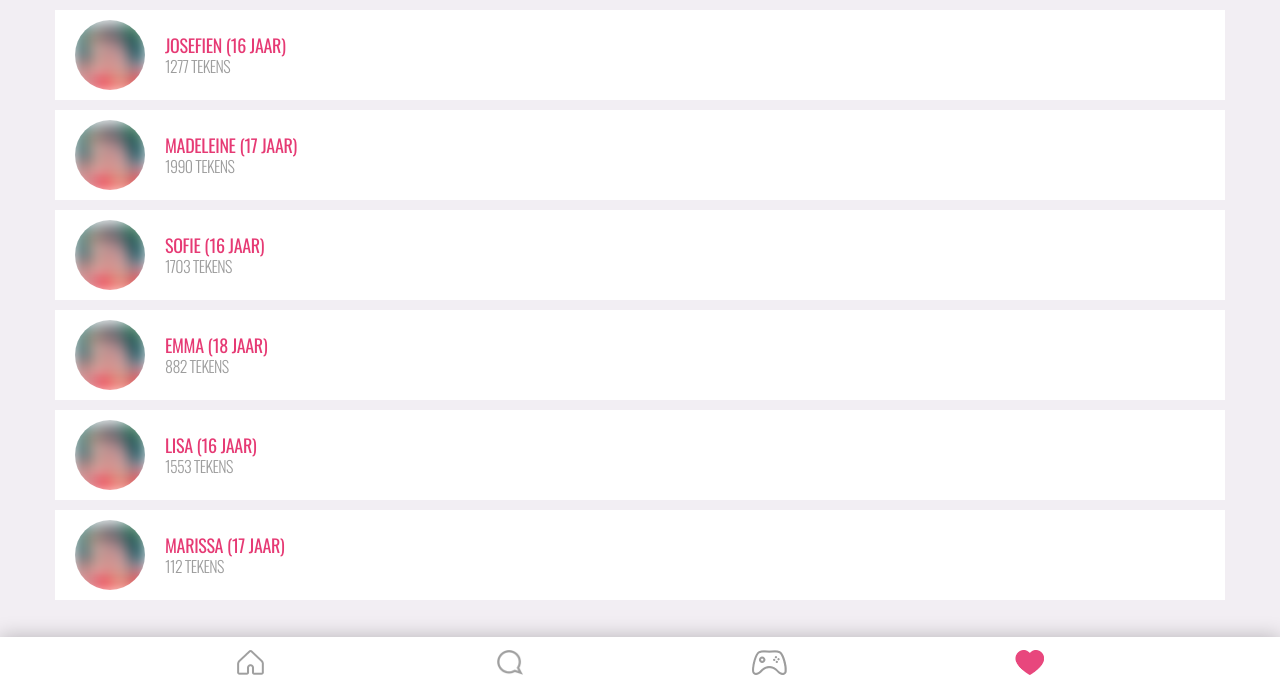
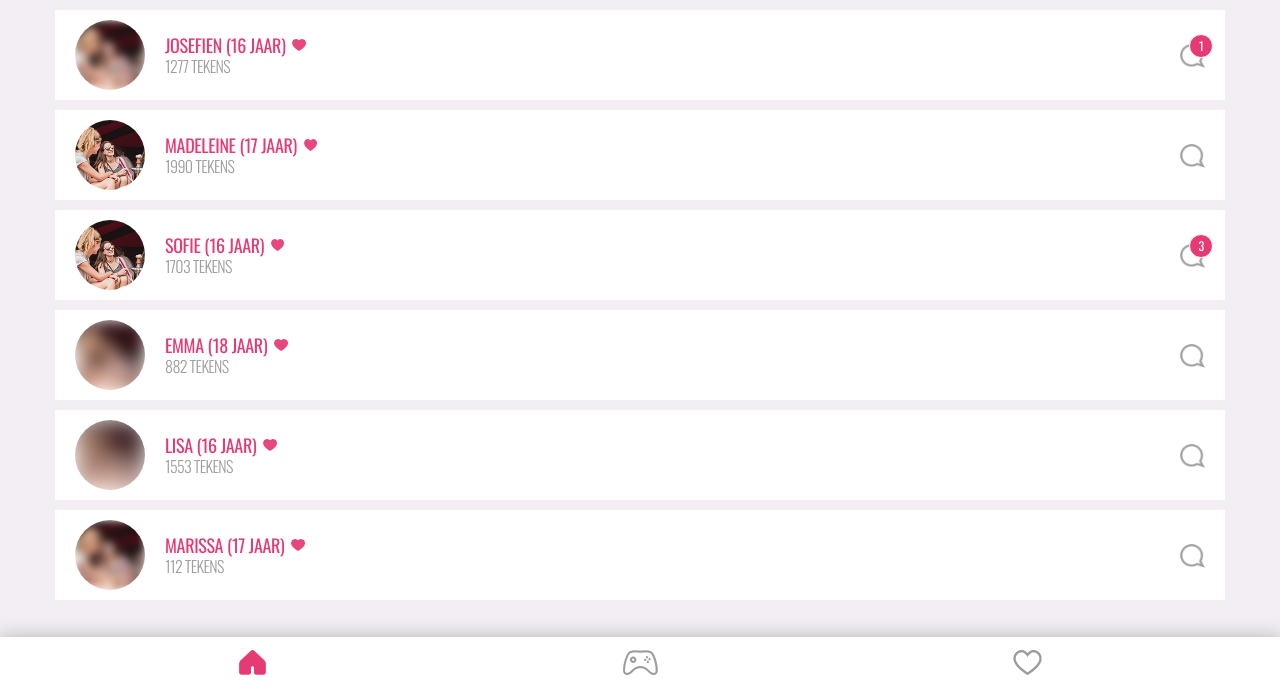
Before and after one commit to VdeJong/fusion_app, a website: page source/participants-2.html in a window 1280 px wide. Shown: the part 113-800 px from the top of the page. Drawn offline with nearby package versions, Linux system fonts and the light colour scheme; files that its build step writes are made by us from their sources; files whose address does not match are found by name.

Commit message:
New iteration: menu and user-block

```diff
--- a/participants.json
+++ b/participants.json
@@ -4,41 +4,49 @@
       "naam": "jijzelf",
       "tekens": 1270,
       "leeftijd": 18,
-      "afbeelding": "images/user-photo.jpg"
+      "afbeelding": "images/user-photo.jpg",
+      "blur": 20,
+      "status": "heart"
     },
     {
       "naam": "robbin",
       "tekens": 1120,
       "leeftijd": 17,
-      "afbeelding": "images/user-photo.jpg"
-
+      "afbeelding": "images/user-photo.jpg",
+      "blur": 0,
+      "status": "heart"
     },
     {
       "naam": "joris",
       "tekens": 170,
       "leeftijd": 17,
-      "afbeelding": "images/user-photo.jpg"
-
+      "afbeelding": "images/user-photo.jpg",
+      "blur": 10,
+      "status": "heart"
     },
     {
       "naam": "diederik",
       "tekens": 782,
       "leeftijd": 16,
-      "afbeelding": "images/user-photo.jpg"
+      "afbeelding": "images/user-photo.jpg",
+      "blur": 30,
+      "status": "heart"
     },
     {
       "naam": "jonathan",
       "tekens": 1122,
       "leeftijd": 18,
-      "afbeelding": "images/user-photo.jpg"
-
+      "afbeelding": "images/user-photo.jpg",
+      "blur": 20,
+      "status": "heart"
     },
     {
       "naam": "pieter",
       "tekens": 112,
       "leeftijd": 18,
-      "afbeelding": "images/user-photo.jpg"
-
+      "afbeelding": "images/user-photo.jpg",
+      "blur": 10,
+      "status": "heart"
     }
   ],
   "women": [
@@ -46,43 +54,61 @@
       "naam": "josefien",
       "tekens": 1277,
       "leeftijd": 16,
-      "afbeelding": "images/user-photo.jpg"
-
+      "afbeelding": "images/user-photo2.jpg",
+      "blur": 10,
+      "status": "heart",
+      "hideCount": "",
+      "messages": 1
     },
     {
       "naam": "madeleine",
       "tekens": 1990,
       "leeftijd": 17,
-      "afbeelding": "images/user-photo.jpg"
-
+      "afbeelding": "images/user-photo2.jpg",
+      "blur": 0,
+      "status": "heart",
+      "hideCount": "hide",
+      "messages": 0
     },
     {
       "naam": "sofie",
       "tekens": 1703,
       "leeftijd": 16,
-      "afbeelding": "images/user-photo.jpg"
-
+      "afbeelding": "images/user-photo2.jpg",
+      "blur": 0,
+      "status": "heart",
+      "hideCount": "",
+      "messages": 3
     },
     {
       "naam": "emma",
       "tekens": 882,
       "leeftijd": 18,
-      "afbeelding": "images/user-photo.jpg"
-
+      "afbeelding": "images/user-photo2.jpg",
+      "blur": 20,
+      "status": "heart",
+      "hideCount": "hide",
+      "messages": 0
     },
     {
       "naam": "lisa",
       "tekens": 1553,
       "leeftijd": 16,
-      "afbeelding": "images/user-photo.jpg"
-
+      "afbeelding": "images/user-photo2.jpg",
+      "blur": 30,
+      "status": "heart",
+      "hideCount": "hide",
+      "messages": 0
     },
     {
       "naam": "marissa",
       "tekens": 112,
       "leeftijd": 17,
-      "afbeelding": "images/user-photo.jpg"
-
+      "afbeelding": "images/user-photo2.jpg",
+      "blur": 10,
+      "status": "heart",
+      "hideCount": "hide",
+      "messages": 0
     }
   ]
 }
--- a/source/participants-2.html
+++ b/source/participants-2.html
@@ -10,19 +10,9 @@
     <link rel="stylesheet" type="text/css" href="css/style.min.css">
 </head>
 <body>
-<!-- COMPONENTS -->
-<!-- Background -->
   <section class="background"></section>
 
-<!-- Header -->
   <header>
-    <div class="back-btn">
-        <a href="#">
-            <figure>
-                <img src="images/arrow-back.png" alt="">
-            </figure>
-        </a>
-    </div>
       <div class="row">
           <div class="columns inner-head">
               <h1>Deelnemers</h1>
@@ -30,7 +20,6 @@
       </div>
   </header>
 
-<!-- Content -->
   <section class="content">
       <div class="row">
           <div class="team-selection right-active">
@@ -40,40 +29,19 @@
               </ul>
               <div class="divider"></div>
           </div>
-
           <div class="columns">
-
-            <!-- Content blocks -->
               <div class="blocks women-user-blocks">
-                <!--
-                User block, rendered by js loop
-
-                <div class="block user-block">
-                    <div class="block-container">
-                        <div class="image blur-20">
-                            <figure>
-                                <img src="images/user-photo.jpg" alt="">
-                            </figure>
-                        </div>
-                        <div class="information">
-                            <h4>Jijzelf (17 jaar)</h4>
-                            <p>1270 tekens</p>
-                        </div>
-                    </div>
-                </div>
-                -->
+                  <!-- User block, rendered by js loop -->
               </div>
           </div>
       </div>
   </section>
 
-<!-- Navbar/menu -->
   <nav>
       <ul>
-        <li class="home"><a href="#"></a></li>
-        <li class="chats"><a href="#"></a></li>
+          <li class="home active"><a href="#"></a></li>
           <li class="games"><a href="#"></a></li>
-        <li class="matches active"><a href="#"></a></li>
+          <li class="matches"><a href="#"></a></li>
       </ul>
   </nav>
 
--- a/source/scripts/base.js
+++ b/source/scripts/base.js
@@ -32,16 +32,17 @@ function init() {
     // function to get participants from .json file
     $.getJSON('../participants.json', function (data) {
         $.each(data.men, function (i, f) {
-            var userBlock = '<div class="block user-block"><div class="block-container"><div class="image blur-20"><figure><img src="'+ f.afbeelding + '" alt=""></figure></div><div class="information"><h4>' + f.naam +' (' + f.leeftijd + ' jaar)' + '</h4><p>' + f.tekens + ' tekens </p></div></div></div>';
+            // var userBlock = '<div class="block user-block"><div class="block-container"><div class="image blur-20"><figure><img src="'+ f.afbeelding + '" alt=""></figure></div><div class="information"><h4>' + f.naam +' (' + f.leeftijd + ' jaar)' + '</h4><p>' + f.tekens + ' tekens </p></div></div></div>';
+            var userBlock = '<div class="block user-block"><div class="block-container"><div class="image blur-'+ f.blur +'"><figure><img src="'+ f.afbeelding +'" alt=""></figure></div><div class="information"><h4>'+ f.naam +' ('+ f.leeftijd +' jaar) <span><img src="images/block-'+ f.status +'.png" alt=""></span></h4><p>'+ f.tekens +' tekens</p></div></div></div>';
 
             $(userBlock).appendTo(".men-user-blocks");
         });
         $.each(data.women, function (i, f) {
-            var userBlock = '<div class="block user-block"><div class="block-container"><div class="image blur-20"><figure><img src="'+ f.afbeelding + '" alt=""></figure></div><div class="information"><h4>' + f.naam + ' (' + f.leeftijd + ' jaar)' + '</h4><p>' + f.tekens + ' tekens </p></div></div></div>';
+            // var userBlock = '<div class="block user-block"><div class="block-container"><div class="image blur-20"><figure><img src="'+ f.afbeelding + '" alt=""></figure></div><div class="information"><h4>' + f.naam + ' (' + f.leeftijd + ' jaar)' + '</h4><p>' + f.tekens + ' tekens </p></div></div></div>';
+            var userBlock = '<div class="block user-block"><div class="block-container"><div class="image blur-'+ f.blur +'"><figure><img src="'+ f.afbeelding +'" alt=""></figure></div><div class="information"><h4>'+ f.naam +' ('+ f.leeftijd +' jaar) <span><img src="images/block-'+ f.status +'.png" alt=""></span></h4><p>'+ f.tekens +' tekens</p></div><div class="open-chat"><a href="#"><img src="images/block-chat.png" alt=""><div class="count-messages '+ f.hideCount +'">'+ f.messages +'</div></a></div></div></div>';
 
             $(userBlock).appendTo(".women-user-blocks");
         })
-
     });
 }
 init();
--- a/source/scss/_components.scss
+++ b/source/scss/_components.scss
@@ -102,7 +102,8 @@ section.content {
     &.right-active {
       .divider {
         &:before {
-          right: 0;
+          // right: 0;
+          left: 50%;
         }
       }
     }
@@ -176,6 +177,9 @@ section.content {
       margin: 0;
     }
 
+    &.user-block {
+      padding-right: 60px;
+    }
     &.chat-block {
       margin-top: 3px;
     }
@@ -460,6 +464,16 @@ section.content {
           text-transform: uppercase;
           letter-spacing: -0.3px;
           margin: 0 0 4px 0;
+
+          span {
+            img {
+              position: relative;
+              vertical-align: top;
+              height: 12px;
+              top: 3px;
+              margin-left: 3px;
+            }
+          }
         }
         p {
           font-weight: 300;
@@ -538,6 +552,38 @@ section.content {
           }
         }
       }
+      .open-chat {
+        @include block(absolute);
+        top: 50%;
+        margin-top: -13px;
+        right: 20px;
+
+        img {
+          height: 24px;
+        }
+        .count-messages {
+          @include block(absolute);
+          top: -8px;
+          right: -8px;
+          @include square(24px);
+          background: $color-pink;
+          border: 1px solid $color-white;
+          margin: 0;
+          -webkit-border-radius: 50%;
+          -moz-border-radius: 50%;
+          border-radius: 50%;
+          z-index: 1;
+
+          font-family: $font-primary;
+          font-weight: 400;
+          color: $color-white;
+          font-size: 12px;
+          line-height: 22px;
+          text-transform: uppercase;
+          text-align: center;
+          letter-spacing: -0.6px;
+        }
+      }
     }
     .matches-container {
       clear: both;
@@ -592,6 +638,7 @@ nav {
   position: fixed;
   bottom: 0;
   left: 0;
+  z-index: 5;
   @include size(100%, 50px);
   -webkit-box-shadow: 0 0 20px 0 rgba(0, 0, 0, 0.25);
   -moz-box-shadow: 0 0 20px 0 rgba(0, 0, 0, 0.25);
@@ -604,7 +651,7 @@ nav {
     height: 100%;
 
     li {
-      @include size(20vw, 100%);
+      @include size(30vw, 100%);
       display: inline-block;
 
       a {
```
Also changed, not shown: source/components.html (+10 -4 lines), source/participants-1.html (+4 -36 lines), dest/css/style.css, dest/css/style.min.css, dest/images/logo_hockeyloverz.png, dest/js/vendor.min.js, source/assets/images/block-chat.png (renamed from source/assets/images/nav-chats.png), source/assets/images/nav-chats-active.png (deleted). Lines whose indentation alone changed are shown as unchanged.
